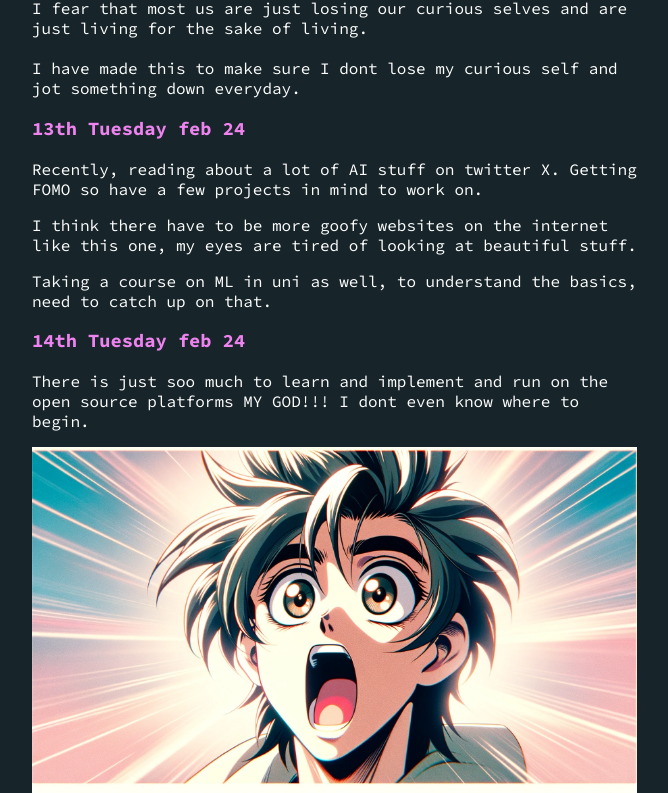
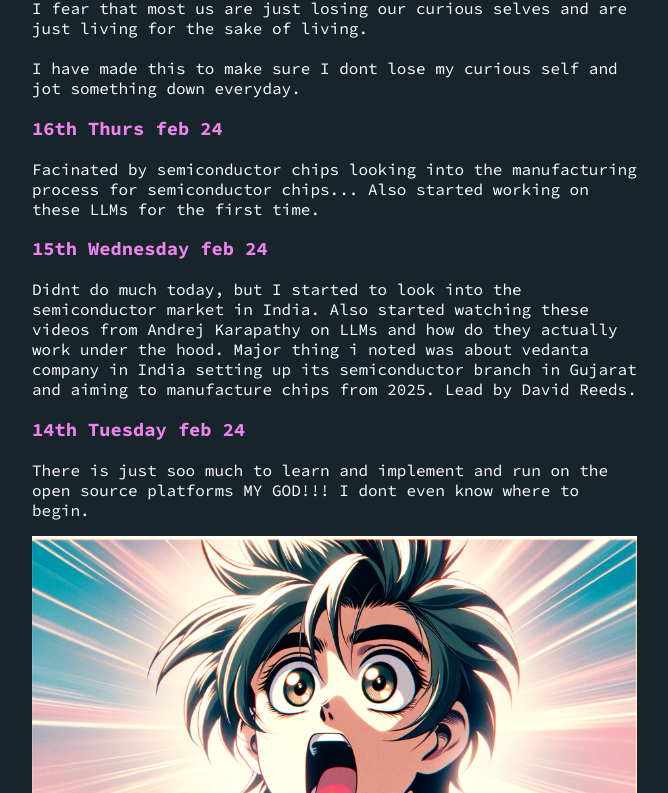
Before and after one commit to jay-esh/jaieshh, a Next.js app: page / in a window 1280 px wide. Shown: the part 647-1440 px from the top of the page, without its empty margins (272-940 px from the left). Built offline with nearby package versions, Linux system fonts and the light colour scheme.

Commit message:
last 2 days

```diff
--- a/pages/index.js
+++ b/pages/index.js
@@ -16,15 +16,14 @@ export default function Home() {
       </Head>
 
       <main>
-        <h1 className={styles.title}>
+      <h1 className={styles.title}>
           Jaieshh
         </h1>
 
         <h2 className={styles.subtitle}>
           A Lifelong student
         </h2>
-
-        <div className={styles.description}>
+      <div className={styles.description}>
           <h3>Welcome!</h3>
           <div className='imagecontainer'>
             <img src="/images/anime.png" alt="muscle baby"/>
@@ -34,15 +33,30 @@ export default function Home() {
           I fear that most us are just losing our curious selves and are just living for the sake of living.<br/><br/>
           I have made this to make sure I dont lose my curious self and jot something down everyday.</p>
         </div>
+
         <div className={styles.description}>
-          <h3>13th Tuesday feb 24</h3>
+          <h3>16th Thurs feb 24</h3>
+          <p>
+            Facinated by semiconductor chips looking into the manufacturing process for semiconductor chips...
+            Also started working on these LLMs for the first time.
+          </p>
           {/* <div className='imagecontainer'>
-            <img src="/images/anime.png" alt="Description of the image"/>
+            <img src="/images/14feb24.png" alt="shocked"/>
           </div> */}
-          <p>Recently, reading about a lot of AI stuff on twitter X. Getting FOMO so have a few projects in mind to work on.</p>
-          <p>I think there have to be more goofy websites on the internet like this one, my eyes are tired of looking at beautiful stuff.</p>
-          <p>Taking a course on ML in uni as well, to understand the basics, need to catch up on that.</p>
         </div>
+      <div className={styles.description}>
+          <h3>15th Wednesday feb 24</h3>
+          <p>
+            Didnt do much today, but I started to look into the semiconductor market in India.
+            Also started watching these videos from Andrej Karapathy on LLMs and how do they actually work under the hood.
+            Major thing i noted was about vedanta company in India setting up its semiconductor branch in Gujarat and aiming to manufacture chips from 2025.
+            Lead by David Reeds.
+          </p>
+          {/* <div className='imagecontainer'>
+            <img src="/images/14feb24.png" alt="shocked"/>
+          </div> */}
+        </div>
+
         <div className={styles.description}>
           <h3>14th Tuesday feb 24</h3>
           <p>
@@ -76,6 +90,15 @@ export default function Home() {
           {/* <div className='imagecontainer'>
             <img src="/images/14feb24.png" alt="shocked"/>
           </div> */}
+        </div>
+        <div className={styles.description}>
+          <h3>13th Tuesday feb 24</h3>
+          {/* <div className='imagecontainer'>
+            <img src="/images/anime.png" alt="Description of the image"/>
+          </div> */}
+          <p>Recently, reading about a lot of AI stuff on twitter X. Getting FOMO so have a few projects in mind to work on.</p>
+          <p>I think there have to be more goofy websites on the internet like this one, my eyes are tired of looking at beautiful stuff.</p>
+          <p>Taking a course on ML in uni as well, to understand the basics, need to catch up on that.</p>
         </div>
       </main>
 
```
